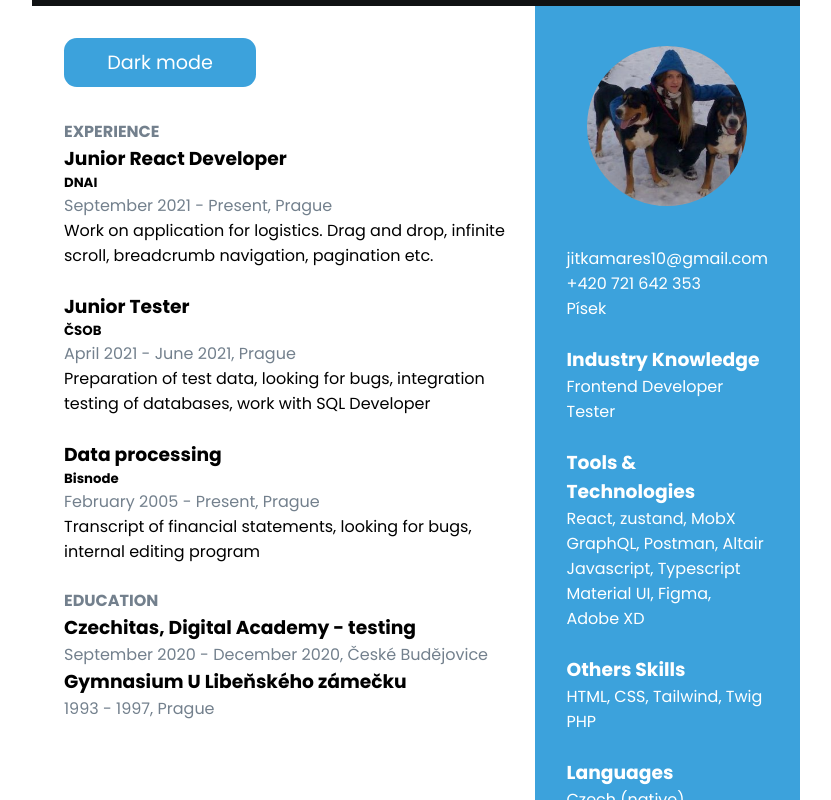
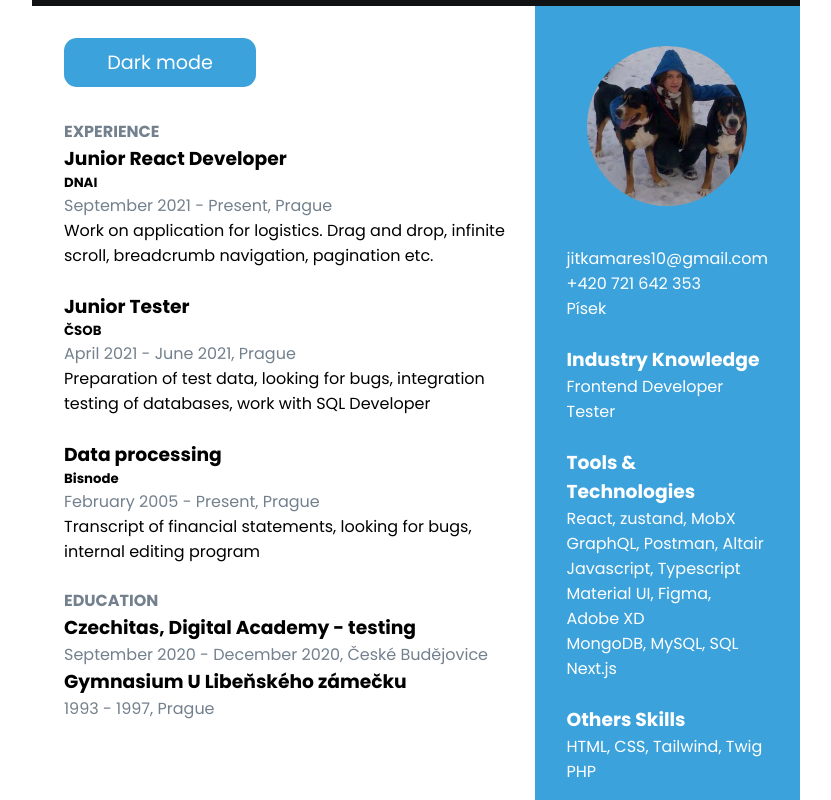
Before and after one commit to JiMare/resume, a React (Create React App) app: page / in a window 1280 px wide. Shown: the top 800 px of the page, without its empty margins (224-1055 px from the left). Built offline with nearby package versions, Linux system fonts and the light colour scheme.

Commit message:
other tools sql

```diff
--- a/src/data.js
+++ b/src/data.js
@@ -8,6 +8,8 @@ export const data = {
     "GraphQL, Postman, Altair",
     "Javascript, Typescript",
     "Material UI, Figma, Adobe XD",
+    "MongoDB, MySQL, SQL",
+    "Next.js"
   ],
   other: ["HTML, CSS, Tailwind, Twig", "PHP"],
   languages: ["Czech (native)", "English (B2)"],
```
